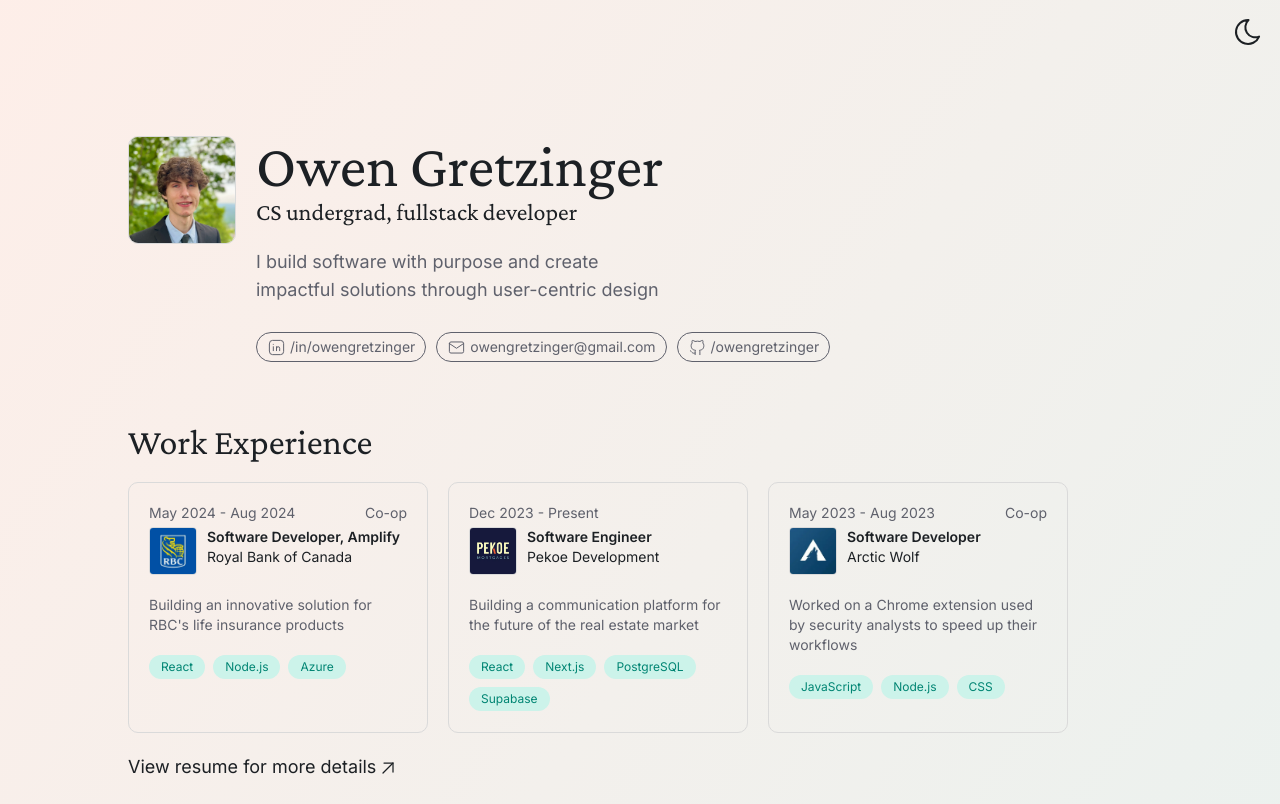
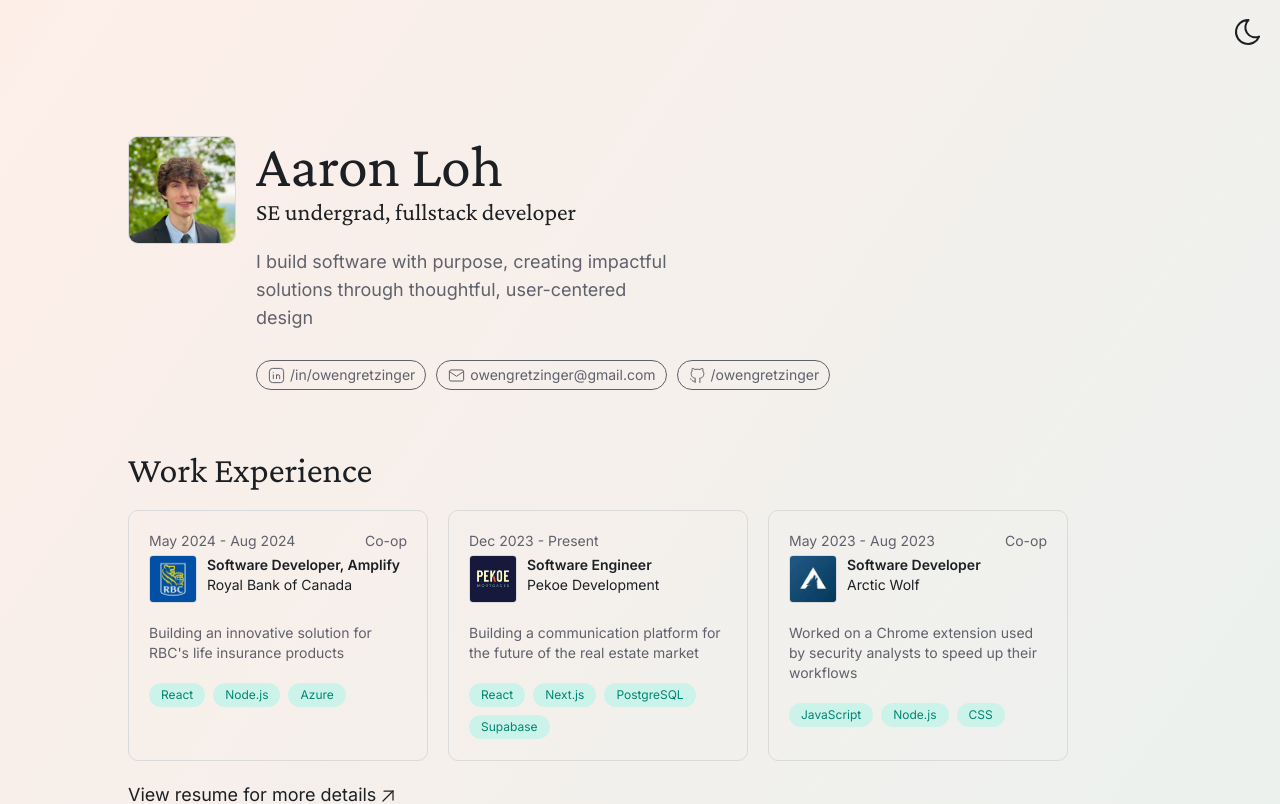
Before and after one commit to aaronloh16/personal-website-v2, a Next.js app: page / in a window 1280 px wide. Shown: the top 804 px of the page. Built offline with nearby package versions, Linux system fonts and the light colour scheme; no server answers; the database is empty.

Commit message:
update content

```diff
--- a/src/app/page.tsx
+++ b/src/app/page.tsx
@@ -9,9 +9,9 @@ import { experiences } from "@/lib/workExperienceData";
 import Image from "next/image";
 import Link from "next/link";
 
-export const tagline = "CS undergrad, fullstack developer";
+export const tagline = "SE undergrad, fullstack developer";
 export const headline =
-  "I build software with purpose and create impactful solutions through user-centric design";
+  "I build software with purpose, creating impactful solutions through thoughtful, user-centered design";
 
 export default function Home() {
   return (
@@ -31,7 +31,7 @@ export default function Home() {
           <div className="flex flex-col gap-5 md:gap-7">
             <div className="flex flex-col">
               <h1 className="font-serif text-4xl leading-9 md:text-6xl md:leading-none">
-                Owen Gretzinger
+                Aaron Loh
               </h1>
               <p className="-mb-2 font-serif text-lg md:text-2xl">{tagline}</p>
             </div>
```
